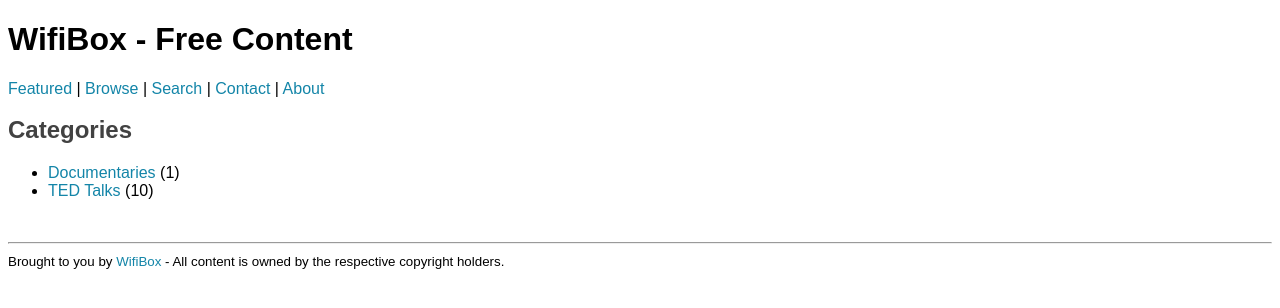
After one commit to jonathanendersby/wifibox, a Django app: page /browse/ in a window 1280 px wide. The commit adds this page. Shown: the top 308 px of the page. Run offline with Django 3.2, Linux system fonts and the light colour scheme; data comes from the database, SQL or seed files in the repository; both versions use the stored data as it was after the commit.

Commit message:
Adding "Browse" support, Added "added" date field to Media model

```diff
--- a/wifibox/core/models.py
+++ b/wifibox/core/models.py
@@ -6,6 +6,7 @@
     path = models.CharField(max_length=150)
     type = models.ForeignKey('MediaType')
     category = models.ForeignKey('MediaCategory')
+    added = models.DateTimeField(auto_now_add=True)
 
     def __unicode__(self):
         return self.name
--- a/wifibox/web/templates/base.html
+++ b/wifibox/web/templates/base.html
@@ -2,15 +2,17 @@
 <html lang="en">
 <head>
     <style>
-        body{font-family:sans-serif;}
+        body{ font-family:sans-serif; }
 
-        .media_box_video{padding:10px; margin-bottom:15px;}
+        .media_box_video{ padding:10px; margin-bottom:15px; }
 
-        a{color:#1385A8; text-decoration:none;}
+        a{ color:#1385A8; text-decoration:none; }
 
-        .media_link{color:#C2552B;}
+        .media_link{ color:#C2552B; }
 
-        .media_description{color:#595959; font-style:italic;}
+        .media_description{ color:#595959; font-style:italic; }
+
+        h2{ padding-top:0px; margin-top:0px; color:#424242; }
     </style>
 
     <title>{% block title %}WifiBox - Free Content via Wifi{% endblock %}</title>
--- /dev/null
+++ b/wifibox/web/templates/browse.html
@@ -0,0 +1,33 @@
+{% extends "base.html" %}
+
+{% block title %}WifiBox - Featured{% endblock %}
+{% block content %}
+
+
+{% if media %}
+    <h2>{{ category }}</h2>
+
+    {% for m in media %}
+        <div class="media_box_video">
+            <a href="{{m.path}}">
+                <img src="{{m.path}}.jpg" style="width:100%" /></a><br />
+                <a href="{{m.path}}" class="media_name">{{m.name}}.</a>
+                <a href="{{m.path}}" class="media_description">{{m.description|truncatewords:15}}</a>
+            <br />
+            <a href="/info/{{m.id}}" class="media_link">Info</a> - <a href="{{m.path}}" class="media_link">Watch</a> - <a href="{{m.path}}?force-download=1" class="media_link">Download</a>
+        </div>
+    {% endfor %}
+
+
+{% else %}
+
+    <h2>Categories</h2>
+    <ul>
+        {% for cat in cats %}
+        <li><a href="?category={{ cat }}">{{cat}}</a> ({{cat.num}})</li>
+        {% endfor %}
+    </ul>
+
+{% endif %}
+
+{% endblock %}
--- a/wifibox/web/urls.py
+++ b/wifibox/web/urls.py
@@ -6,4 +6,5 @@
     url(r'^$', views.landing, name='landing'),
     url(r'^about/$', views.about, name='about'),
     url(r'^info/(?P<media_id>\d+)/$', views.info, name='info'),
+    url(r'^browse/$', views.browse, name='browse'),
 )
--- a/wifibox/web/views.py
+++ b/wifibox/web/views.py
@@ -1,12 +1,12 @@
 from django.shortcuts import render
 from django.shortcuts import redirect
-
+from django.db.models import Count
 from django.http import HttpResponse
 
-from core.models import Media
+from core.models import Media, MediaCategory
 
 def landing(request):
-    media = Media.objects.all()
+    media = Media.objects.all().order_by('-added')[:10]
     return render(request, 'landing.html', {'media':media, })
 
 
@@ -17,3 +17,14 @@
 def info(request, media_id):
     media = Media.objects.get(pk=media_id)
     return render(request, 'info.html', {'m':media, })
+
+
+def browse(request):
+    cats = MediaCategory.objects.annotate(num=Count('media')).order_by('name')
+
+    if request.GET.get('category'):
+        category = request.GET.get('category')
+        media = Media.objects.filter(category__name=category)
+        return render(request, 'browse.html', {'cats': cats, 'media': media, 'category':category })
+
+    return render(request, 'browse.html', {'cats': cats, })
```
Also changed, not shown: wifibox/core/migrations/0002_media_added.py (added), wifibox/db.sqlite3.
